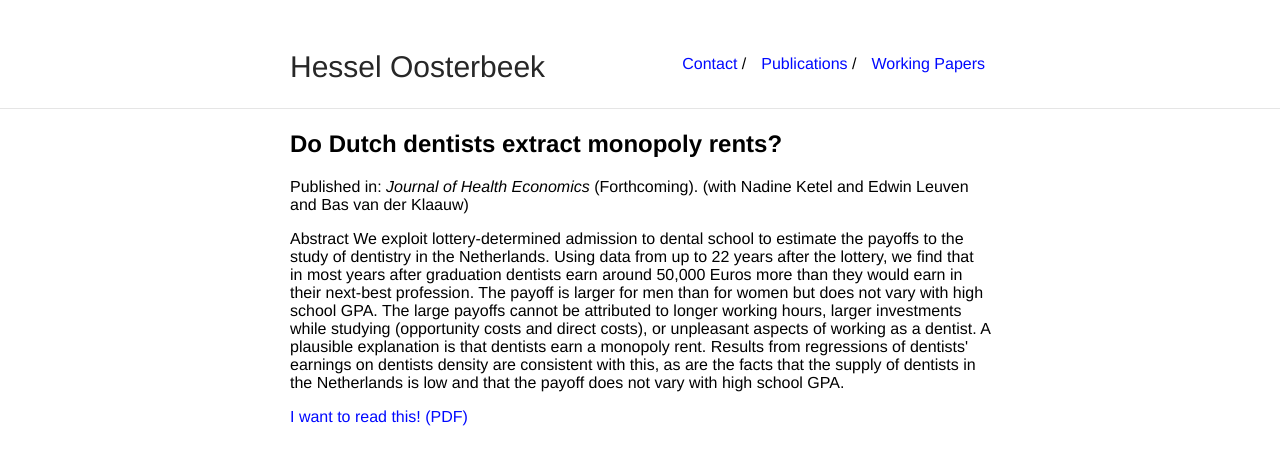
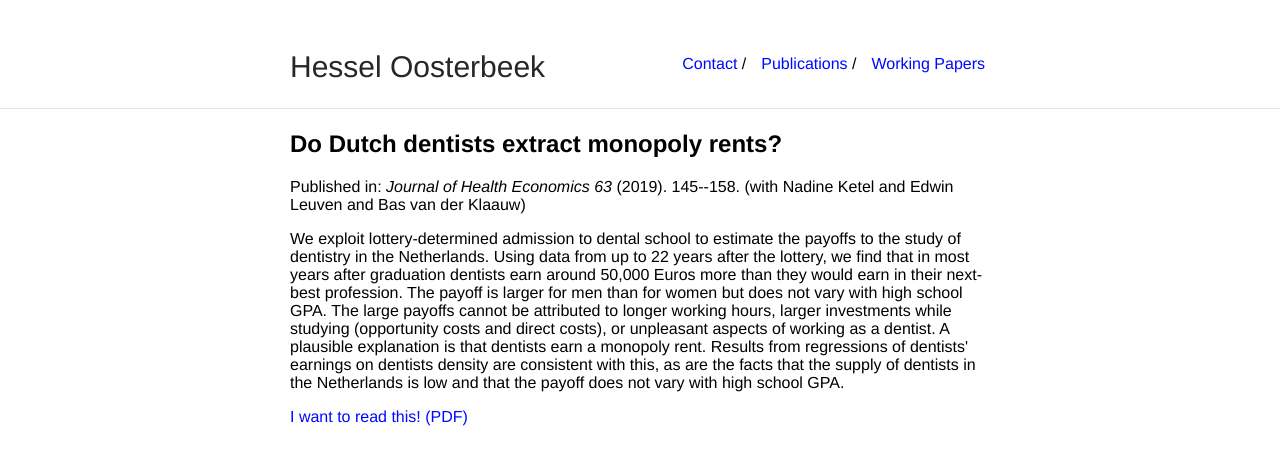
Before and after one commit to oosterbeek/www, a Jekyll site: the page built from _posts/2018-02-22-dentists.markdown, in a window 1280 px wide. Shown: the top 465 px of the page. Built offline with Jekyll 4.4.1, drawn with Linux system fonts in a browser that asks for light colours.

Commit message:
update
update

```diff
--- a/_posts/2018-02-22-dentists.markdown
+++ b/_posts/2018-02-22-dentists.markdown
@@ -1,19 +1,19 @@
 ---
 layout: pub
 title: "Do Dutch dentists extract monopoly rents?"
-abstract: "Abstract We exploit lottery-determined admission to dental school to estimate the payoffs to the study of dentistry in the Netherlands. Using data from up to 22 years after the lottery, we find that in most years after graduation dentists earn around 50,000 Euros more than they would earn in their next-best profession. The payoff is larger for men than for women but does not vary with high school GPA. The large payoffs cannot be attributed to longer working hours, larger investments while studying (opportunity costs and direct costs), or unpleasant aspects of working as a dentist. A plausible explanation is that dentists earn a monopoly rent. Results from regressions of dentists' earnings on dentists density are consistent with this, as are the facts that the supply of dentists in the Netherlands is low and that the payoff does not vary with high school GPA."
+abstract: "We exploit lottery-determined admission to dental school to estimate the payoffs to the study of dentistry in the Netherlands. Using data from up to 22 years after the lottery, we find that in most years after graduation dentists earn around 50,000 Euros more than they would earn in their next-best profession. The payoff is larger for men than for women but does not vary with high school GPA. The large payoffs cannot be attributed to longer working hours, larger investments while studying (opportunity costs and direct costs), or unpleasant aspects of working as a dentist. A plausible explanation is that dentists earn a monopoly rent. Results from regressions of dentists' earnings on dentists density are consistent with this, as are the facts that the supply of dentists in the Netherlands is low and that the payoff does not vary with high school GPA."
 authors: "Nadine Ketel and Edwin Leuven and Hessel Oosterbeek and Bas van der Klaauw"
-year: "Forthcoming"
+year: "2019"
 journal: "Journal of Health Economics"
-volume: ""
+volume: "63"
 number: ""
-pages: ""
+pages: "145--158"
 type: "article"
 booktitle: ""
 editor: ""
 publisher: ""
 institution: ""
-pdf: "https://www.dropbox.com/s/wc56hzfj5j4mamo/dentists_revision2.pdf?dl=0"
-date: 2018-11-01
+pdf: "https://www.dropbox.com/s/kix82417h0pkq7p/ketelLeuvenOosterbeekVanderKlaauw2019jhe.pdf?dl=0"
+date: 2019-10-14
 category: pub
 ---
```
